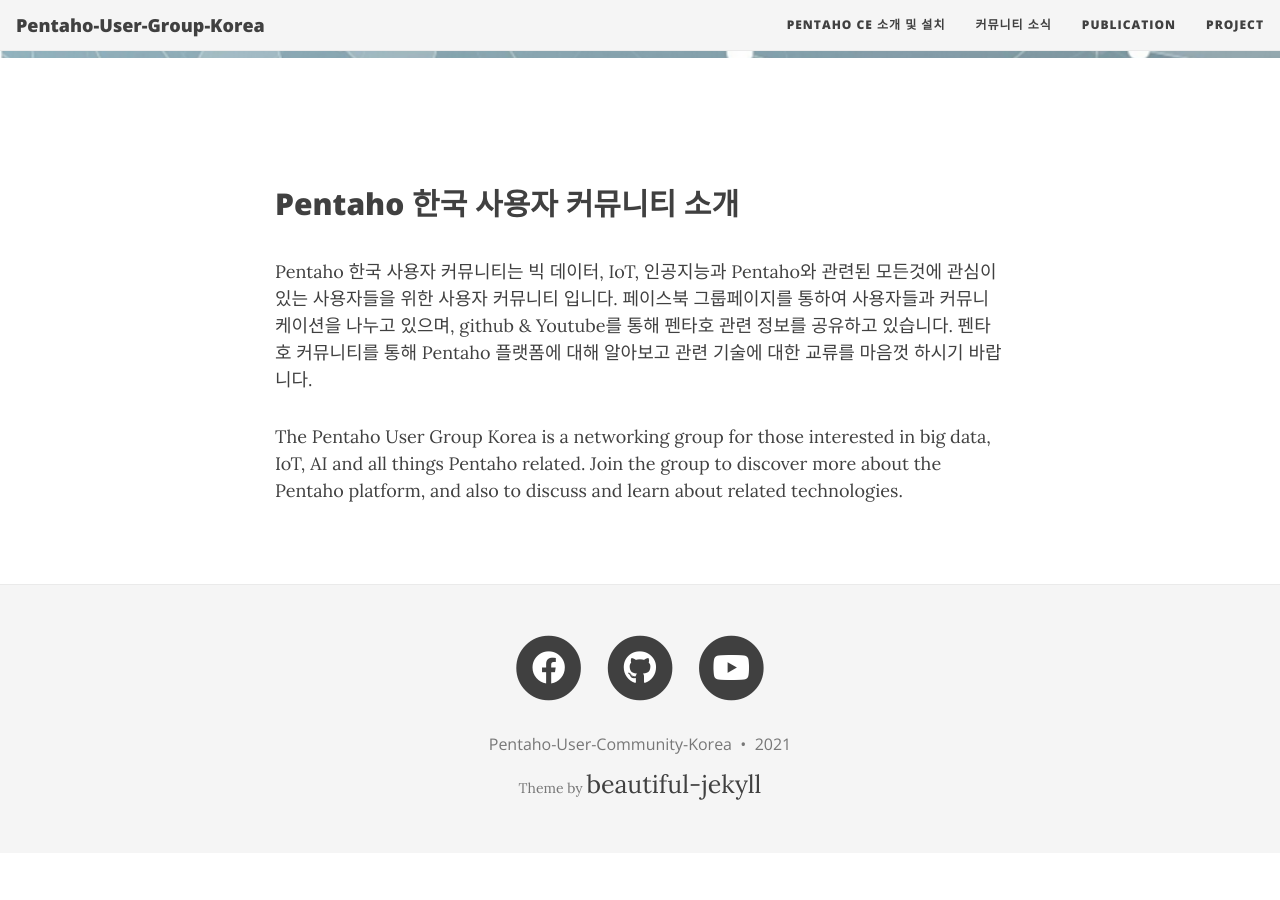
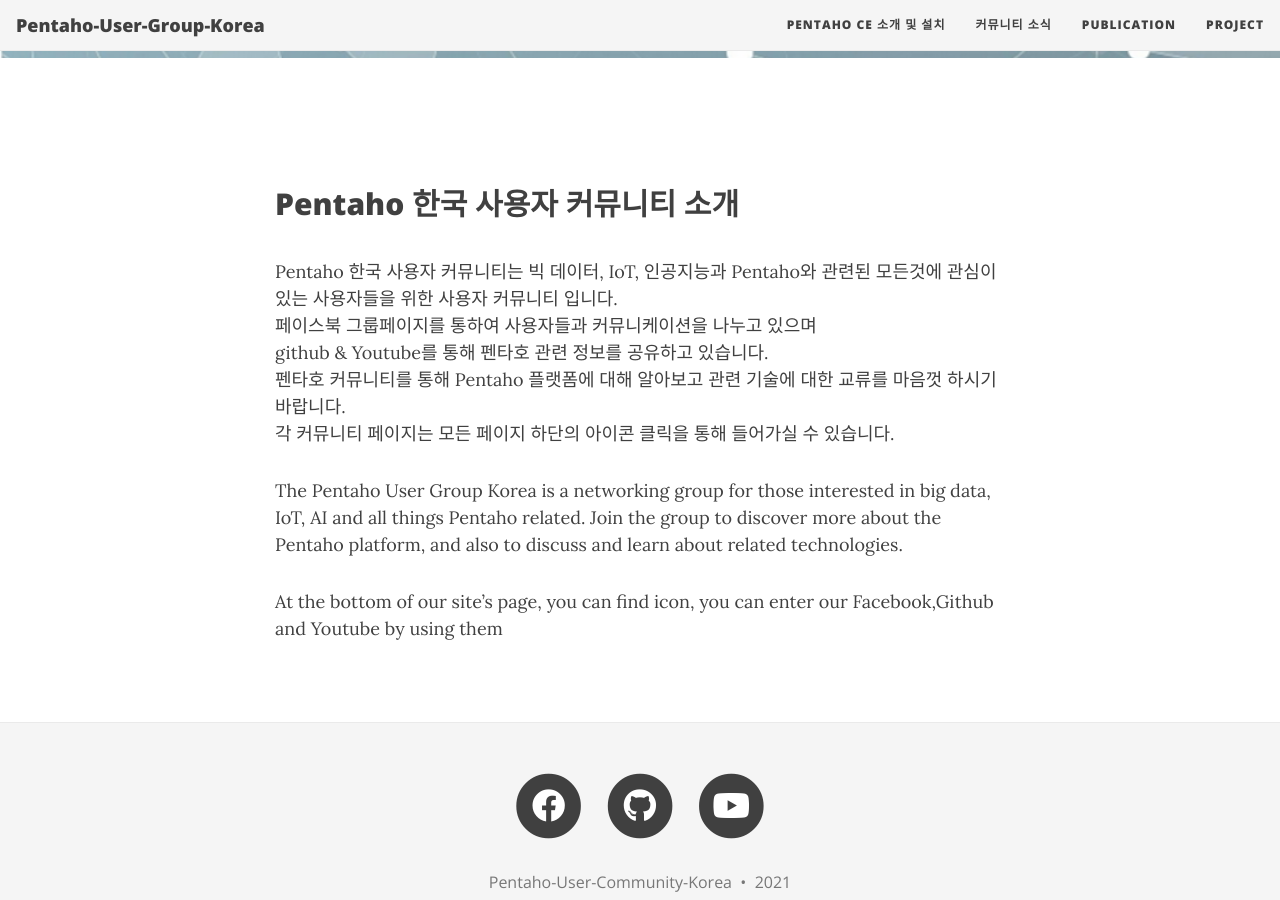
Before and after one commit to Pentaho-User-Group-Korea/Pentaho-User-Group-Korea.github.io, a Jekyll site: the page built from index.md, in a window 1280 px wide and 900 px high, scrolled down 469 px. Built offline with Jekyll 4.4.1, drawn with Linux system fonts in a browser that asks for light colours; nearby versions of some CDN libraries; before the commit the page ends 1322 px from its top, so only the background shows below that.

Commit message:
Update index.md

```diff
--- a/index.md
+++ b/index.md
@@ -8,8 +8,16 @@ cover-img: /assets/img/banner.png
 ## Pentaho 한국 사용자 커뮤니티 소개
 
 Pentaho 한국 사용자 커뮤니티는 빅 데이터, IoT, 인공지능과 Pentaho와 관련된 모든것에 관심이 있는 사용자들을 위한 사용자 커뮤니티 입니다.
-페이스북 그룹페이지를 통하여 사용자들과 커뮤니케이션을 나누고 있으며, github & Youtube를 통해 펜타호 관련 정보를 공유하고 있습니다.
+<br/>
+페이스북 그룹페이지를 통하여 사용자들과 커뮤니케이션을 나누고 있으며
+<br/>
+github & Youtube를 통해 펜타호 관련 정보를 공유하고 있습니다.
+<br/>
 펜타호 커뮤니티를 통해 Pentaho 플랫폼에 대해 알아보고 관련 기술에 대한 교류를 마음껏 하시기 바랍니다.
+<br/>
+각 커뮤니티 페이지는 모든 페이지 하단의 아이콘 클릭을 통해 들어가실 수 있습니다.
 
 The Pentaho User Group Korea is a networking group for those interested in big data, IoT, AI and all things Pentaho related.
 Join the group to discover more about the Pentaho platform, and also to discuss and learn about related technologies.
+
+At the bottom of our site's page, you can find icon, you can enter our Facebook,Github and Youtube by using them
```
